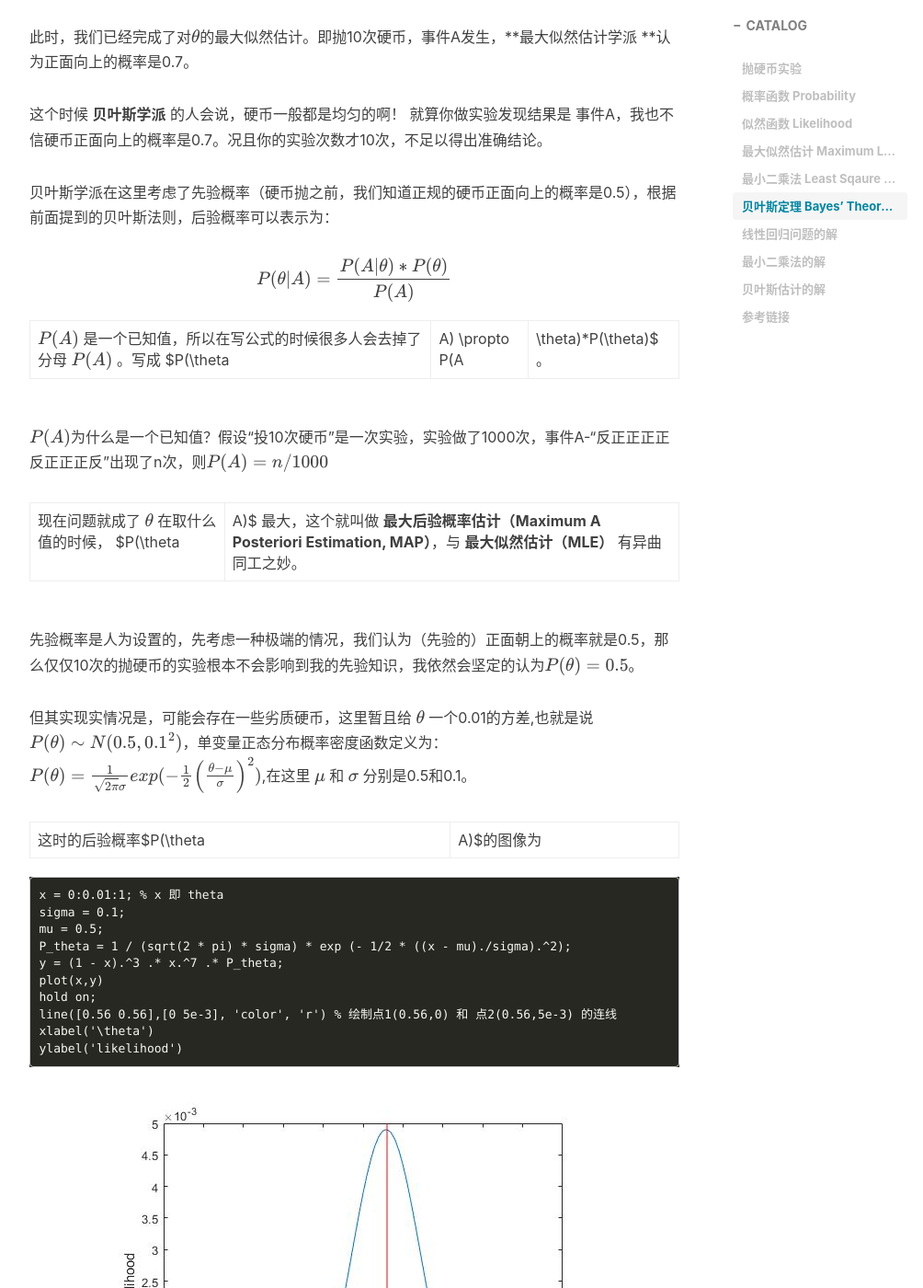
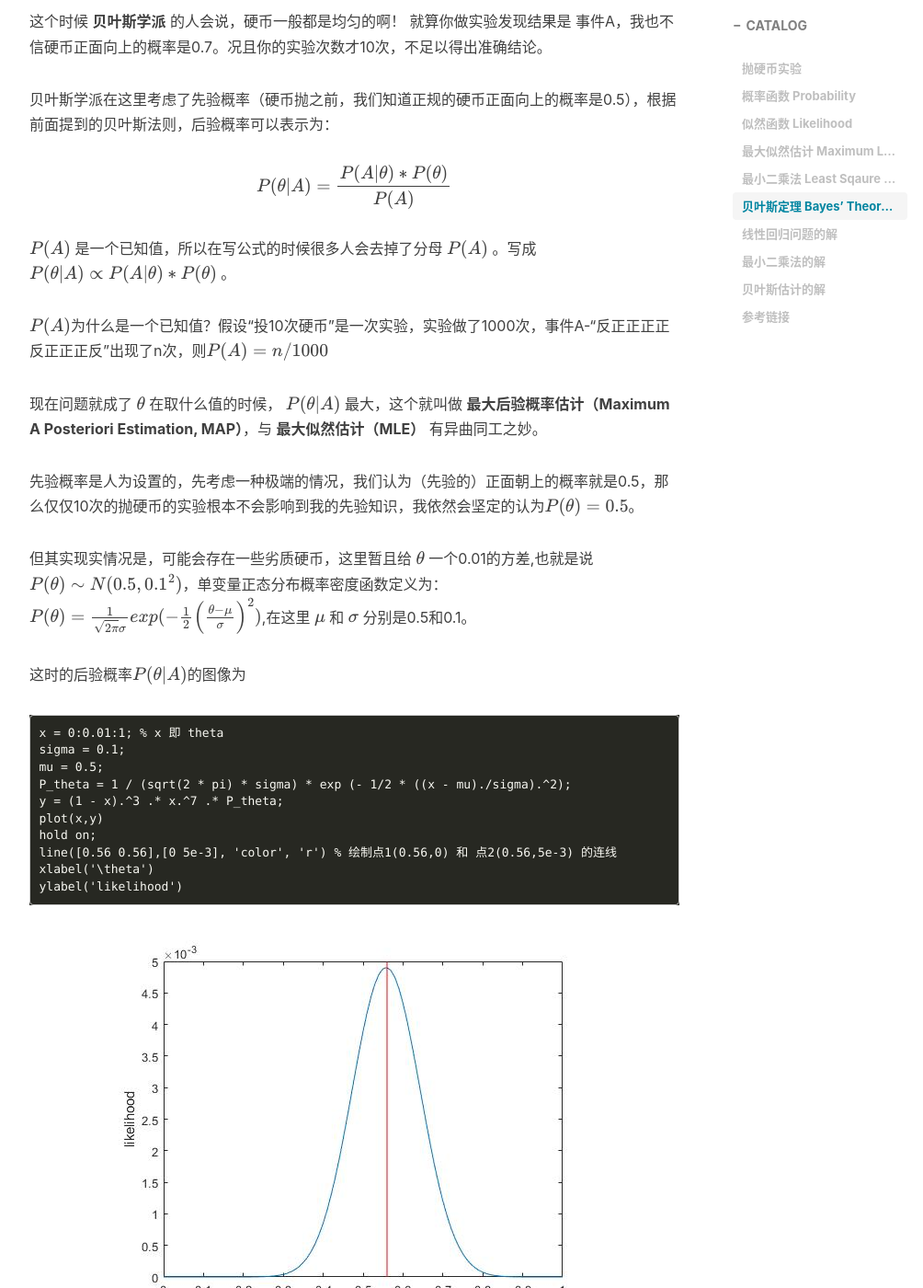
Before and after one commit to peisipand/peisipand.github.io, a Jekyll site: the page built from _posts/2022-04-21-Mathematics_MLE_MAP_LSM_Bayes.md, in a window 1280 px wide and 1400 px high, scrolled down 6815 px. Shown: the whole window at 92% size, without its empty margins (233-1237 px from the left). Built offline with Jekyll 4.4.1, drawn with Linux system fonts in a browser that asks for light colours; nearby versions of some CDN libraries; formulas are drawn with MathJax 3; comment, search, counter and statistics services are not loaded; some of the changed text lies outside the part shown.

````diff
--- a/_posts/2022-04-21-Mathematics_MLE_MAP_LSM_Bayes.md
+++ b/_posts/2022-04-21-Mathematics_MLE_MAP_LSM_Bayes.md
@@ -70,7 +70,7 @@ $$
 
 线性回归的一大假设是：误差 $\epsilon$ 服从均值为0的正态分布，且多个观测数据之间互不影响，相互独立。正态分布（高斯分布）的概率密度公式如下面公式，根据正态分布的公式，可以得到 $\epsilon$ 概率密度。
 
-假设 $x$ 服从正态分布，它的均值为 $\mu$ ，方差为 $\sigma$ ，它的概率密度公式如下。公式左侧的 $P(x;\mu,\sigma)$ 表示 $x$ 是随机变量，分号 $;$ 强调 $\mu$ 和$\sigma$ 不是随机变量，而是这个概率密度函数的参数。条件概率函数中使用的 $|$ 竖线有明确的意义，$P(y|x)$ 表示给定 $x$（Given $x$），$y$ 发生的概率（Probability of $y$）。
+假设 $x$ 服从正态分布，它的均值为 $\mu$ ，方差为 $\sigma$ ，它的概率密度公式如下。公式左侧的 $P(x;\mu,\sigma)$ 表示 $x$ 是随机变量，分号 $;$ 强调 $\mu$ 和$\sigma$ 不是随机变量，而是这个概率密度函数的参数。条件概率函数中使用的 $|$ 竖线有明确的意义，$P(y\|x)$ 表示给定 $x$（Given $x$），$y$ 发生的概率（Probability of $y$）。
 
 $$
 P(x ; \mu, \sigma)=\frac{1}{\sqrt{2 \pi \sigma^2}} \exp \left(-\frac{(x-\mu)^2}{2 \sigma^2}\right)
@@ -88,7 +88,7 @@ $$
 P(y^{(i)}|x^{(i)};\theta) = \frac{1}{\sqrt{2\pi} \sigma}exp(-\frac{(y^{(i)}-\theta^Tx^{(i)})^2}{2\sigma^2})
 $$
 
-上式表示给定 $x^{(i)}$，的 $y^{(i)}$概率分布。$\theta$ 并不是随机变量，而是一个参数，所以用分号 $;$ 隔开。或者说 $x^{(i)}$ 和 $\theta$ 不是同一类变量，需要分开单独理解。$P(y^{(i)}|x^{(i)},\theta)$ 则有完全不同的意义，表示 $x^{(i)}$ 和 $\theta$ 同时发生时， $y^{(i)}$ 的概率。
+上式表示给定 $x^{(i)}$，的 $y^{(i)}$概率分布。$\theta$ 并不是随机变量，而是一个参数，所以用分号 $;$ 隔开。或者说 $x^{(i)}$ 和 $\theta$ 不是同一类变量，需要分开单独理解。$P(y^{(i)}\|x^{(i)},\theta)$ 则有完全不同的意义，表示 $x^{(i)}$ 和 $\theta$ 同时发生时， $y^{(i)}$ 的概率。
 
 前文提到，似然函数是所观察到的各个样本发生的概率的乘积。一组样本有 $m$ 个观测数据，其中单个观测数据发生的概率为刚刚得到的公式，$m$ 个观测数据的乘积如下所示。
 
@@ -143,9 +143,9 @@ $P(A)$ 是 $A$ 发生的概率
 
 $P(B)$ 是 $B$ 发生的概率
 
-$P(A|B)$ 是给定 $B$ 的情况下，$A$ 发生的概率
+$P(A\|B)$ 是给定 $B$ 的情况下，$A$ 发生的概率
 
-$P(B|A)$ 是给定 $A$ 的情况下，$B$ 发生的概率
+$P(B\|A)$ 是给定 $A$ 的情况下，$B$ 发生的概率
 
 该公式可变形为：
 
@@ -195,17 +195,17 @@ $$
 P(\theta|A)=\frac{P(A|\theta)*P(\theta)}{P(A)}
 $$
 
-$P(A)$ 是一个已知值，所以在写公式的时候很多人会去掉了分母 $P(A)$ 。写成 $P(\theta | A) \propto P(A | \theta)*P(\theta)$ 。
+$P(A)$ 是一个已知值，所以在写公式的时候很多人会去掉了分母 $P(A)$ 。写成 $P(\theta \| A) \propto P(A \| \theta)*P(\theta)$ 。
 
 $P(A)$为什么是一个已知值？假设“投10次硬币”是一次实验，实验做了1000次，事件A-“反正正正正反正正正反”出现了n次，则$P(A) = n/1000$
 
-现在问题就成了 $\theta$ 在取什么值的时候， $P(\theta | A)$ 最大，这个就叫做 **最大后验概率估计（Maximum A Posteriori Estimation, MAP）**，与 **最大似然估计（MLE）** 有异曲同工之妙。
+现在问题就成了 $\theta$ 在取什么值的时候， $P(\theta \| A)$ 最大，这个就叫做 **最大后验概率估计（Maximum A Posteriori Estimation, MAP）**，与 **最大似然估计（MLE）** 有异曲同工之妙。
 
 先验概率是人为设置的，先考虑一种极端的情况，我们认为（先验的）正面朝上的概率就是0.5，那么仅仅10次的抛硬币的实验根本不会影响到我的先验知识，我依然会坚定的认为$P(\theta) = 0.5$。
 
 但其实现实情况是，可能会存在一些劣质硬币，这里暂且给 $\theta$ 一个0.01的方差,也就是说$P(\theta) \sim N(0.5,0.1^2)$，单变量正态分布概率密度函数定义为：$P(\theta)=\frac{1}{\sqrt{2 \pi }\sigma} exp(-\frac{1}{2}\left(\frac{\theta-\mu}{\sigma}\right)^{2})$,在这里 $\mu$ 和 $\sigma$ 分别是0.5和0.1。
 
-这时的后验概率$P(\theta|A)$的图像为
+这时的后验概率$P(\theta \|A)$的图像为
 
 ```
 x = 0:0.01:1; % x 即 theta
````
